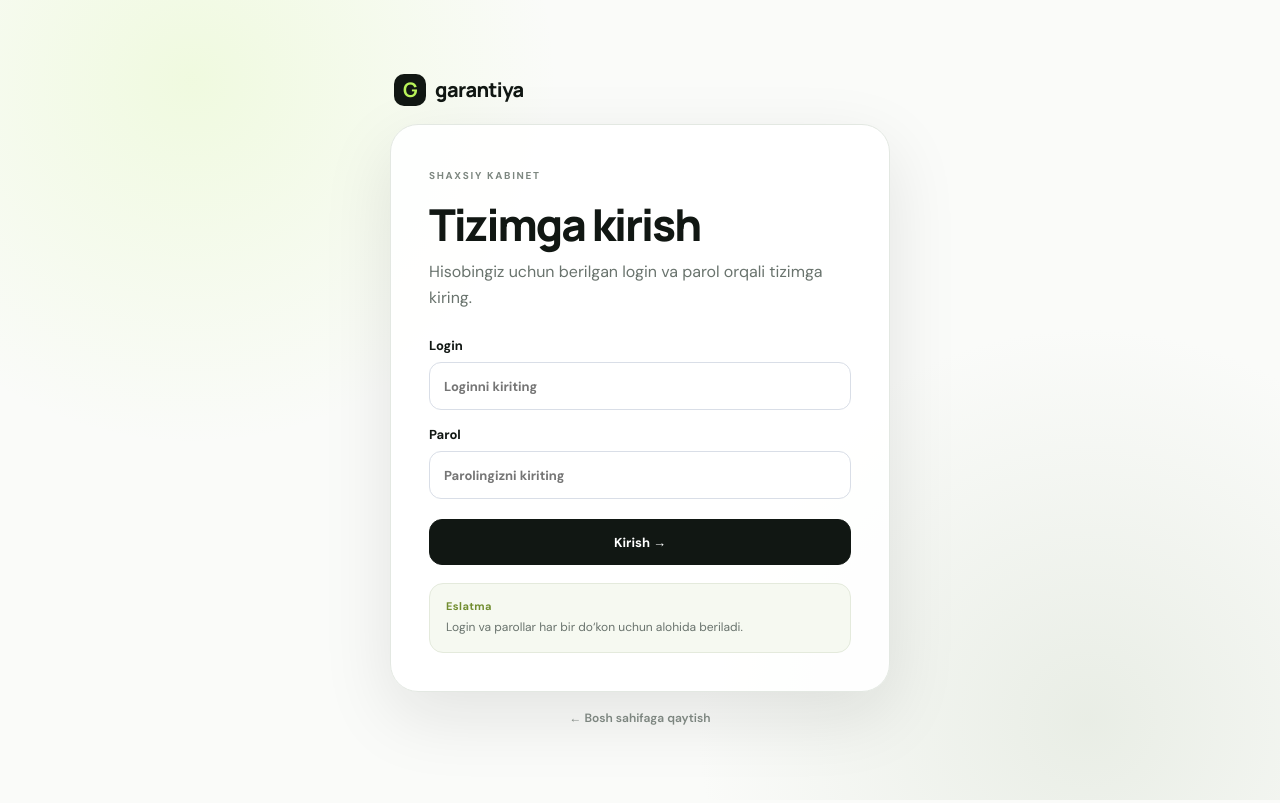
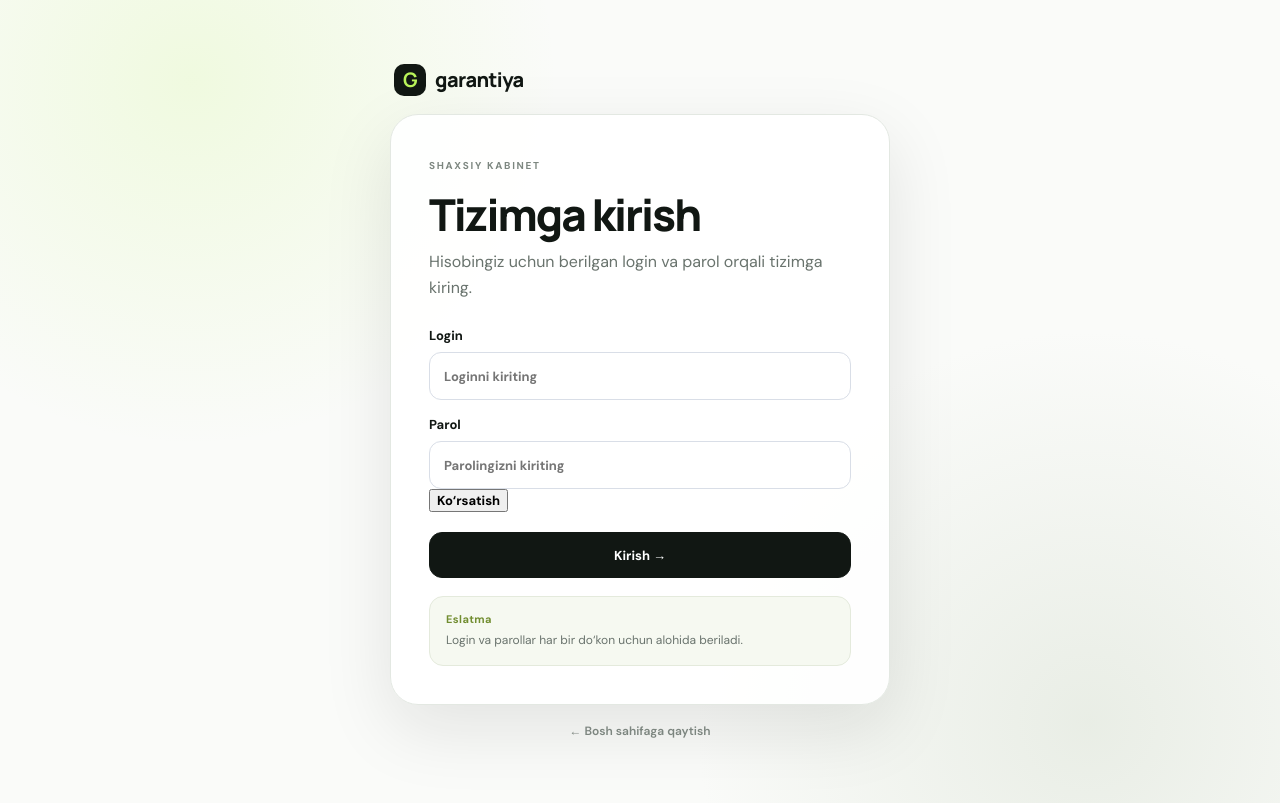
Before and after one commit to Fentoph-Company/garantiya, a Next.js app: page /login in a window 1280 px wide. Built offline with nearby package versions, Linux system fonts and the light colour scheme; no server answers.

Commit message:
ui: add password show hide control

```diff
--- a/app/login/page.tsx
+++ b/app/login/page.tsx
@@ -6,6 +6,7 @@ import { useRouter } from "next/navigation";
 export default function Login() {
   const [login, setLogin] = useState("");
   const [password, setPassword] = useState("");
+  const [showPassword, setShowPassword] = useState(false);
   const [error, setError] = useState("");
   const [loading, setLoading] = useState(false);
   const router = useRouter();
@@ -69,8 +70,9 @@ export default function Login() {
 
             <label>
               <span>Parol</span>
+              <div className="password-field">
                 <input
-                type="password"
+                  type={showPassword ? "text" : "password"}
                   required
                   minLength={8}
                   autoComplete="current-password"
@@ -78,6 +80,15 @@ export default function Login() {
                   onChange={(e) => setPassword(e.target.value)}
                   placeholder="Parolingizni kiriting"
                 />
+                <button
+                  type="button"
+                  className="password-toggle"
+                  onClick={() => setShowPassword((value) => !value)}
+                  aria-label={showPassword ? "Parolni yashirish" : "Parolni ko‘rsatish"}
+                >
+                  {showPassword ? "Yashirish" : "Ko‘rsatish"}
+                </button>
+              </div>
             </label>
           </div>
 
```
Lines whose indentation alone changed are shown as unchanged.
